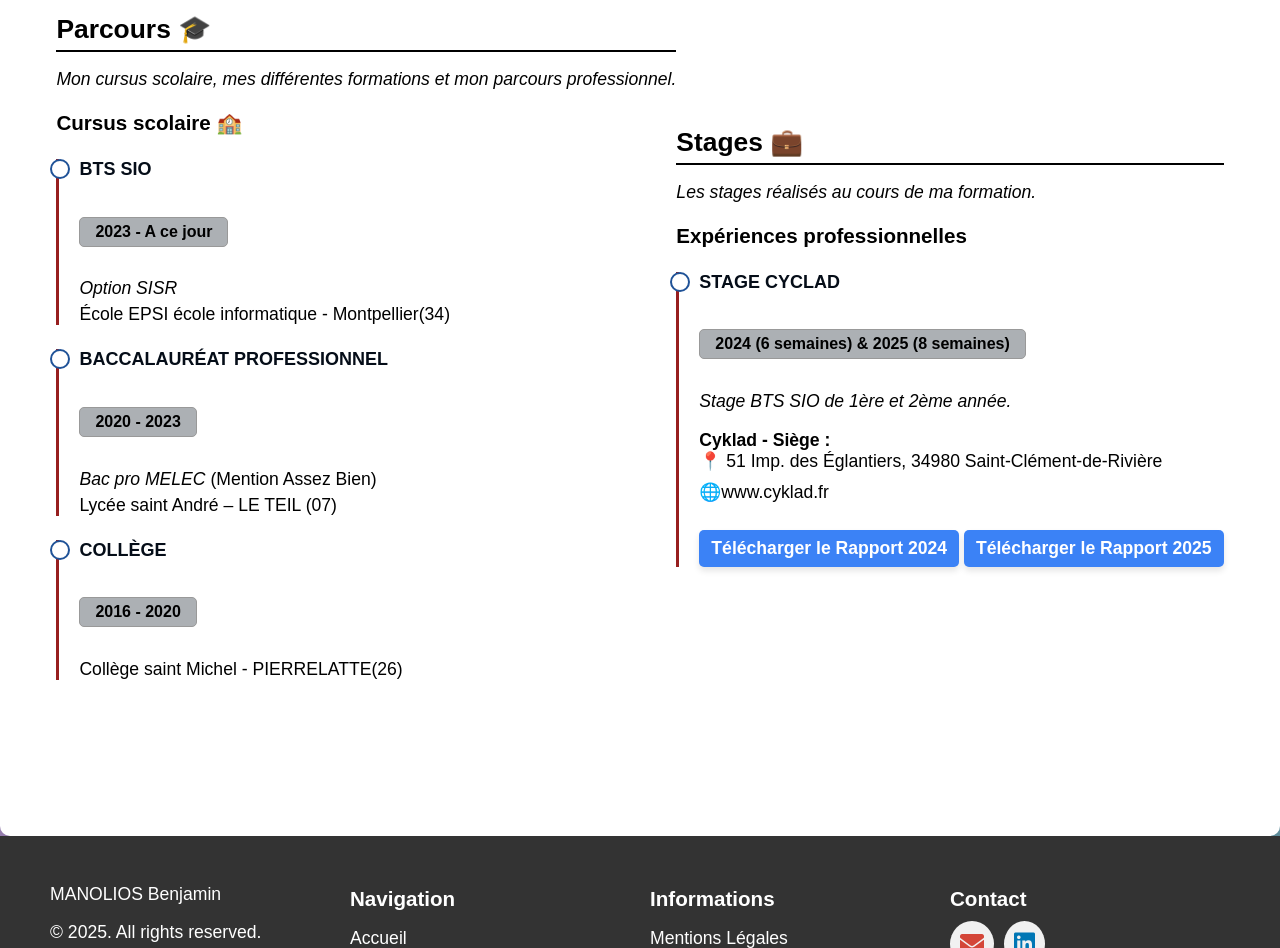
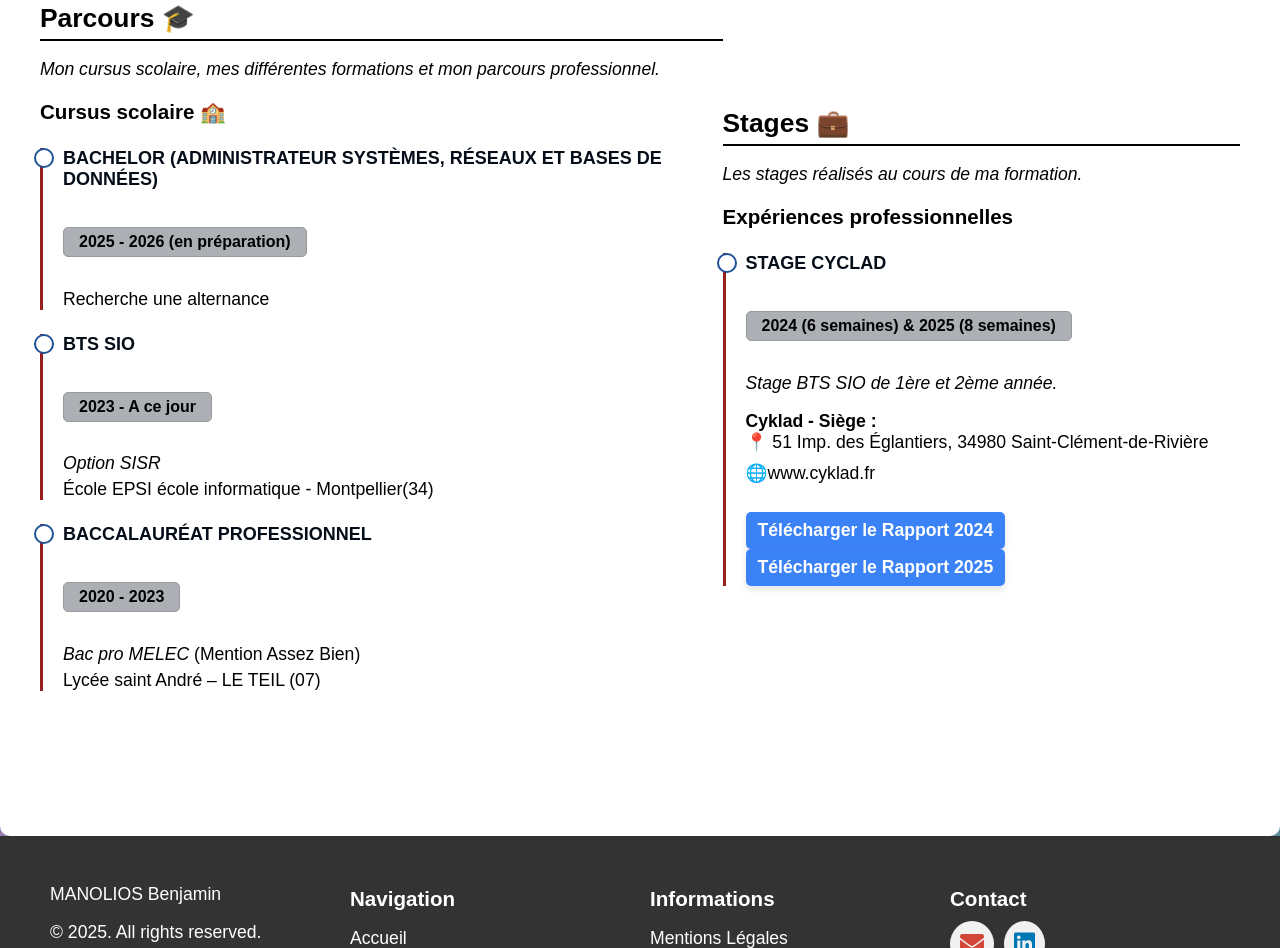
Before and after one commit to benjamin26m/Portfolio, a plain HTML site: page index.html in a window 1280 px wide. Shown: the part 2614-3562 px from the top of the page. Drawn offline with Linux system fonts and the light colour scheme.

Commit message:
parcours

```diff
--- a/footer.html
+++ b/footer.html
@@ -27,7 +27,7 @@
     <div class="footer-contact">
       <h3>Contact</h3>
       <div style="display: flex; gap: 10px;">
-        <a href="mailto:benjamin26.manolios@gmail.com" target="_blank" style="display: inline-block; background: #f1f1f1; border-radius: 50%; padding: 10px;">
+        <a href="mailto:benjamin.manolios@gmail.com" target="_blank" style="display: inline-block; background: #f1f1f1; border-radius: 50%; padding: 10px;">
           <i class="fas fa-envelope" style="font-size: 24px; color: #D44638;"></i>
         </a>
         <a href="https://www.linkedin.com/in/benjamin-manolios-41a7b7262/" target="_blank" style="display: inline-block; background: #f1f1f1; border-radius: 50%; padding: 10px;">
--- a/index.html
+++ b/index.html
@@ -70,6 +70,11 @@
         </div>
         <h3 class="resume-title">Cursus scolaire 🏫</h3>
         <div class="resume-item">
+          <h4>Bachelor (Administrateur Systèmes, réseaux et bases de données)</h4>
+          <h5>2025 - 2026 (en préparation)</h5>
+          <p>Recherche une alternance</p>
+        </div>
+        <div class="resume-item">
           <h4>BTS SIO</h4>
           <h5>2023 - A ce jour</h5>
           <p><em>Option SISR</em></p>
@@ -81,11 +86,7 @@
           <p><em>Bac pro  MELEC</em> (Mention Assez Bien)</p>
           <p>Lycée saint André – LE TEIL (07)</p>
         </div>
-        <div class="resume-item">
-          <h4>Collège</h4>
-          <h5>2016 - 2020</h5>
-          <p>Collège saint Michel - PIERRELATTE(26)</p>
-        </div>
+
       </div>
 
       <!-- Expérience professionnelle -->
--- a/navbar.html
+++ b/navbar.html
@@ -4,7 +4,7 @@
     <h2>Benjamin <strong>MANOLIOS</strong></h2>
     <div class="social-icons">
       <a href="https://wa.me/0622140398" aria-label="WhatsApp"><i class="fab fa-whatsapp"></i></a>
-      <a href="mailto:benjamin.manolios@example.com" aria-label="Email"><i class="fas fa-envelope"></i></a>
+      <a href="mailto:benjamin.manolios@gmail.com" aria-label="Email"><i class="fas fa-envelope"></i></a>
     <!--   <a href="#" aria-label="Discord"><i class="fab fa-discord"></i></a>-->
       <a href="https://www.linkedin.com/in/benjamin-manolios-41a7b7262/" aria-label="LinkedIn" target="_blank" rel="noopener noreferrer"><i class="fab fa-linkedin-in"></i></a>
     </div>
```
